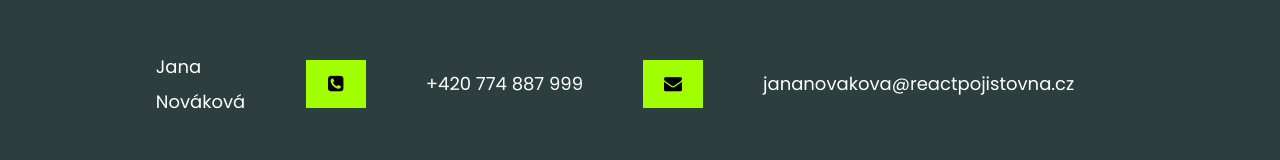
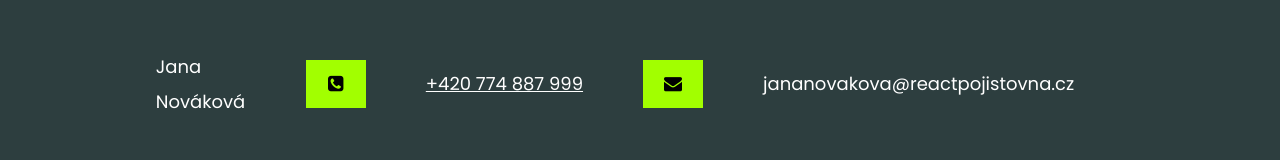
Before and after one commit to MartinTeleki/reactInsurance-part2, a React (Create React App) app: page / in a window 1280 px wide. In both pictures the pointer is over the element "+420 774 887 999". Shown: the part 218-378 px from the top of the page. Built offline with nearby package versions, Linux system fonts and the light colour scheme.

Commit message:
Add files via upload
Contact on click have been added.

```diff
--- a/src/newContact.css
+++ b/src/newContact.css
@@ -37,7 +37,6 @@
   margin-right: 5px;
   font-size: 20px;
   cursor: pointer;
-
 }
 
 .phonenumber-span-contact {
@@ -45,7 +44,6 @@
   height: 40px;
   font-weight: bold;
   margin-left: 5px;
-
 }
 
 .email-span {
@@ -56,16 +54,12 @@
 .box-phone-contact,
 .box-email-contact {
   margin: 40px;
-
 }
-
-
 
 .phone-nummer-contact,
 .email-contact {
   margin: 20px 20px 20px 20px;
   color: #fff;
-
 }
 
 .square-box {
@@ -73,10 +67,10 @@
 }
 
 .email-contact:hover,
-.phone-nummer-contact {
+.phone-nummer-contact:hover {
   cursor: pointer;
+  text-decoration: underline;
 }
-
 
 @media (max-width: 970px) {
   * {
```
